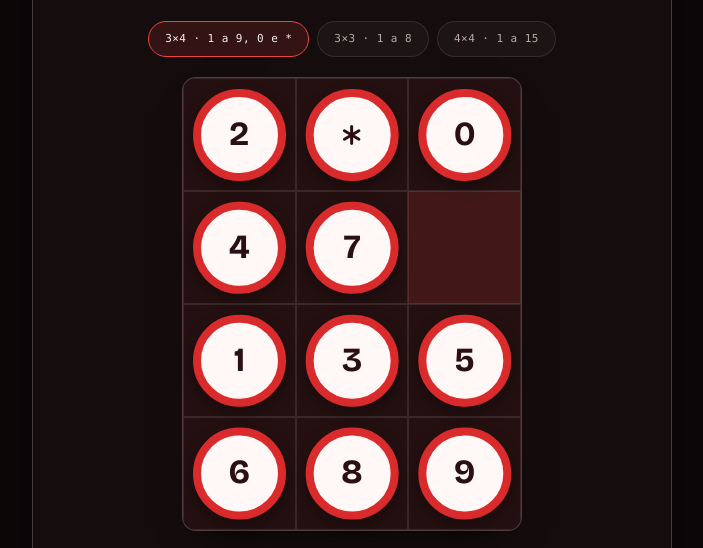
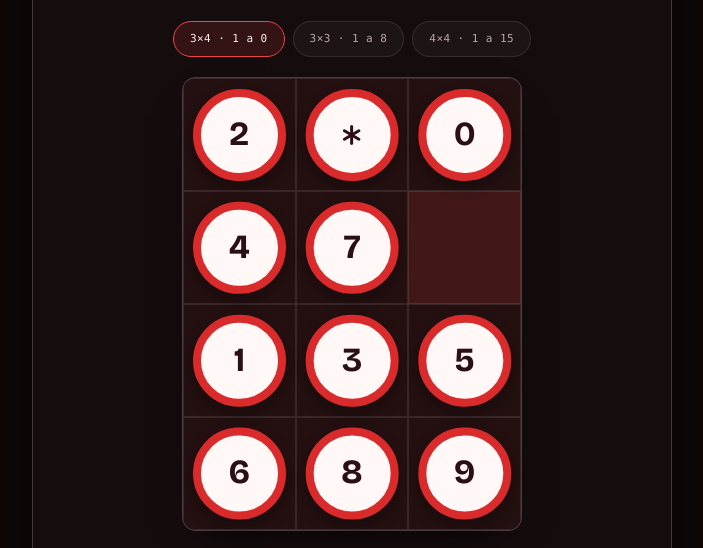
Before and after one commit to alexandrequintiliano95/games, a plain HTML site: page index.html in a window 1280 px wide. Shown: the part 232-780 px from the top of the page, without its empty margins (288-991 px from the left). Drawn offline with nearby package versions, Linux system fonts and the light colour scheme.

Commit message:
ajuste nome

```diff
--- a/index.html
+++ b/index.html
@@ -28,7 +28,7 @@
 
         <div class="puzzle" id="puzzleSequencia" data-puzzle>
             <div class="puzzle-modes" role="group" aria-label="Tamanho do tabuleiro">
-                <button type="button" data-puzzle-mode="original" aria-pressed="true">3×4 · 1 a 9, 0 e *</button>
+                <button type="button" data-puzzle-mode="original" aria-pressed="true">3×4 · 1 a 0</button>
                 <button type="button" data-puzzle-mode="classico" aria-pressed="false">3×3 · 1 a 8</button>
                 <button type="button" data-puzzle-mode="dificil" aria-pressed="false">4×4 · 1 a 15</button>
             </div>
```
